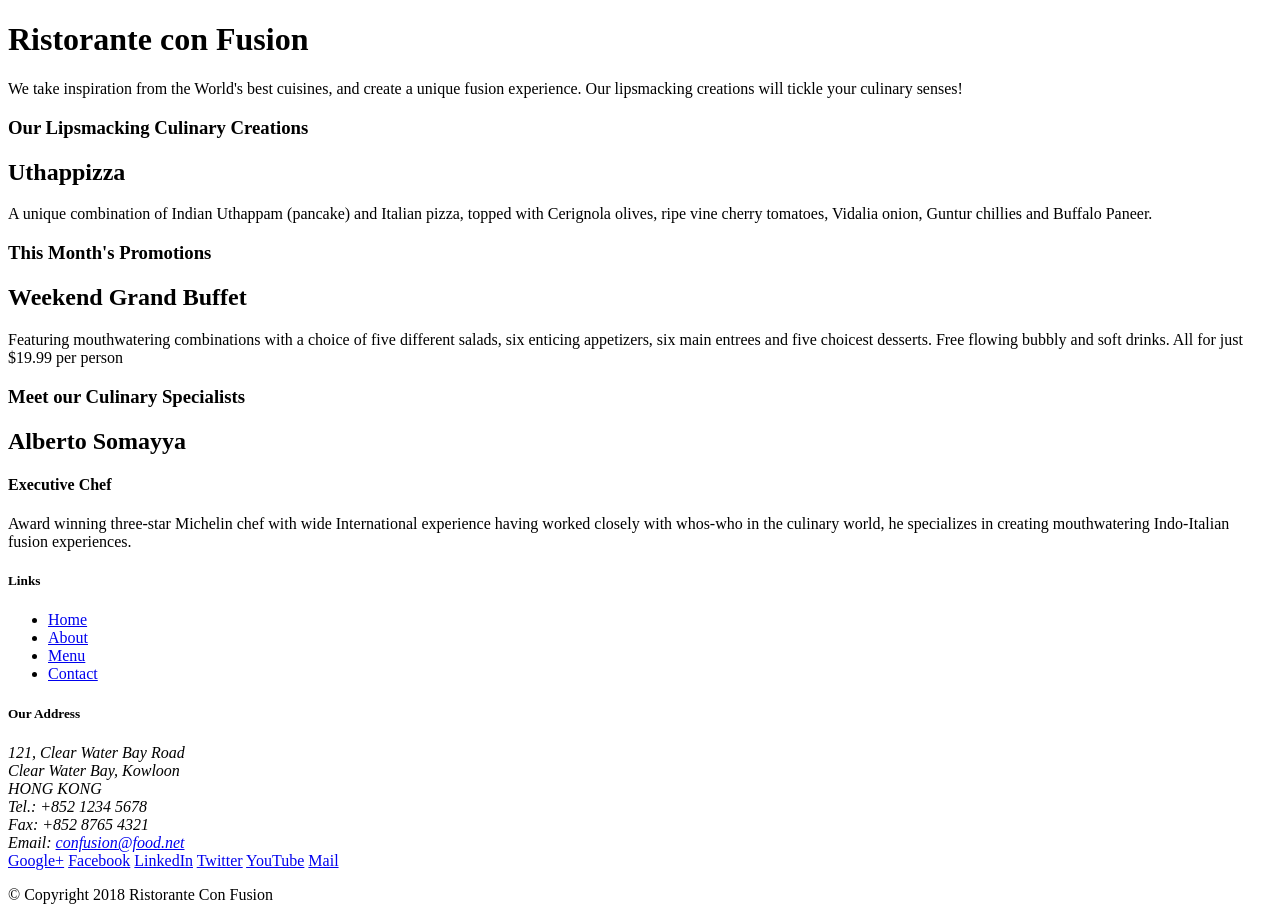
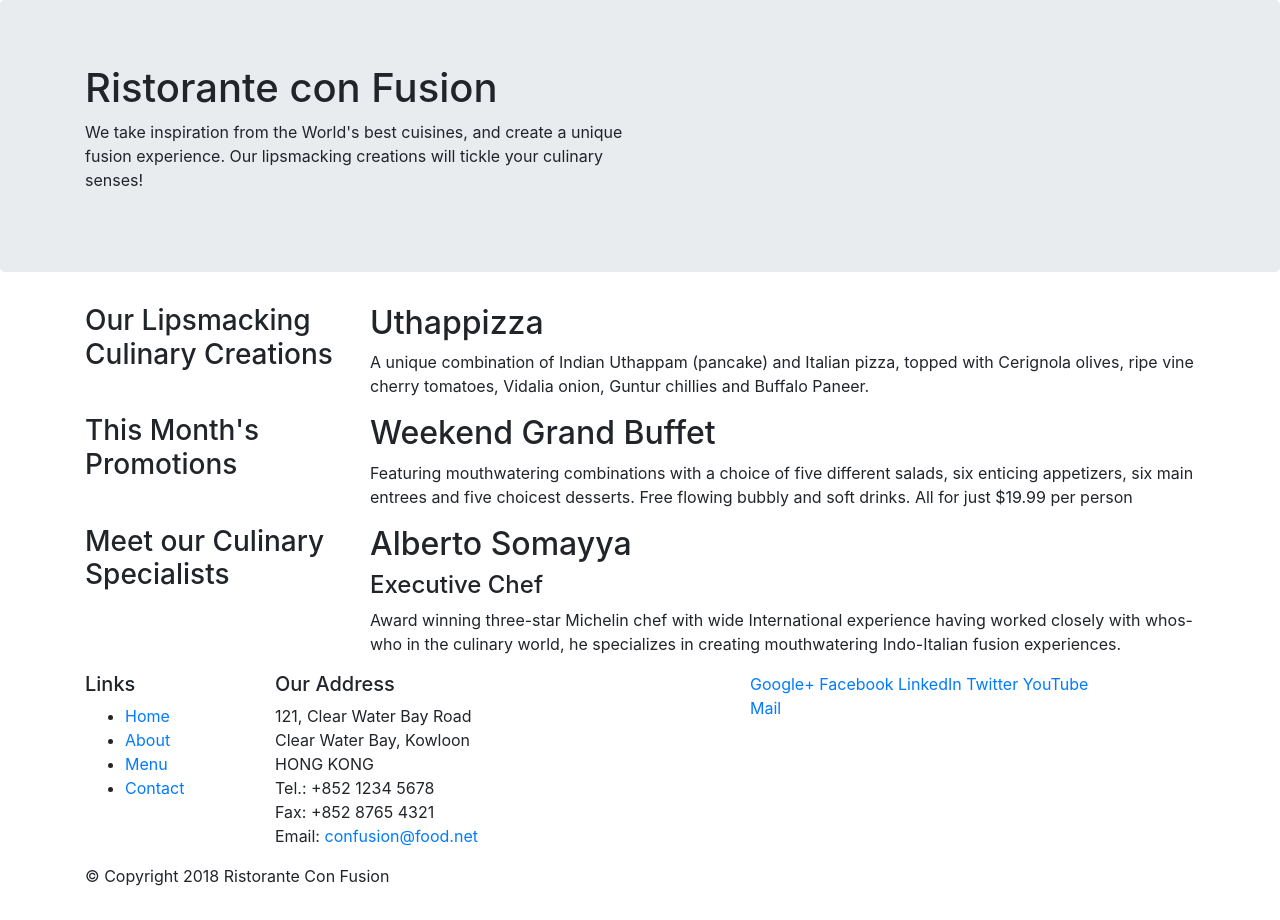
Before and after one commit to vasilykom/conFusion, a website: page index.html in a window 1280 px wide. Drawn offline with nearby package versions, Linux system fonts and the light colour scheme.

Commit message:
Bootstrap grid part 1

```diff
--- a/index.html
+++ b/index.html
@@ -1,52 +1,59 @@
 <!DOCTYPE html>
 <html lang="en">
+<!-- Required meta tags always come first -->
 
 <head>
+    <meta charset="utf-8">
+    <meta name="viewport" content="width=device-width, initial-scale=1, shrink-to-fit=no">
+    <meta http-equiv="x-ua-compatible" content="ie=edge">
+
+    <!-- Bootstrap CSS -->
+    <link rel="stylesheet" href="node_modules/bootstrap/dist/css/bootstrap.min.css">
     <title>Ristorante Con Fusion</title>
 </head>
 
 <body>
 
-    <header>
-        <div>
-            <div>
-                <div>
+    <header class="jumbotron">
+        <div class="container">
+            <div class="row">
+                <div class="col-12 col-sm-6">
                     <h1>Ristorante con Fusion</h1>
                     <p>We take inspiration from the World's best cuisines, and create a unique fusion experience. Our lipsmacking creations will tickle your culinary senses!</p>
                 </div>
-                <div>
+                <div class="col-12 col-sm">
                 </div>
             </div>
         </div>
     </header>
 
-    <div>
-        <div>
-            <div>
+    <div class="container">
+        <div class="row">
+            <div class="col-12 col-sm-4 col-md-3">
                 <h3>Our Lipsmacking Culinary Creations</h3>
             </div>
-            <div>
+            <div class="col col-sm col-md">
                 <h2>Uthappizza</h2>
                 <p>A unique combination of Indian Uthappam (pancake) and Italian pizza, topped with Cerignola olives, ripe vine cherry tomatoes, Vidalia onion, Guntur chillies and Buffalo Paneer.</p>
             </div>
         </div>
 
 
-        <div>
-            <div>
+        <div class="row">
+            <div class="col-12 col-sm-4 col-md-3">
                 <h3>This Month's Promotions</h3>
             </div>
-            <div>
+            <div class="col col-sm col-md">
                 <h2>Weekend Grand Buffet</h2>
                 <p>Featuring mouthwatering combinations with a choice of five different salads, six enticing appetizers, six main entrees and five choicest desserts. Free flowing bubbly and soft drinks. All for just $19.99 per person </p>
             </div>
         </div>
 
-        <div>
-            <div>
+        <div class="row">
+            <div class="col-12 col-sm-4 col-md-3">
                 <h3>Meet our Culinary Specialists</h3>
             </div>
-            <div>
+            <div class="col col-sm col-md">
                 <h2>Alberto Somayya</h2>
                 <h4>Executive Chef</h4>
                 <p>Award winning three-star Michelin chef with wide International experience having worked closely with whos-who in the culinary world, he specializes in creating mouthwatering Indo-Italian fusion experiences. </p>
@@ -55,18 +62,18 @@
     </div>
 
     <footer>
-        <div>
-            <div>
-                <div>
+        <div class="container">
+            <div class="row">
+                <div class="col-4 col-sm-2">
                     <h5>Links</h5>
-                    <ul>
+                    <ul class="div class="col-4 offset-1 col-sm-2">
                         <li><a href="#">Home</a></li>
                         <li><a href="#">About</a></li>
                         <li><a href="#">Menu</a></li>
                         <li><a href="#">Contact</a></li>
                     </ul>
                 </div>
-                <div>
+                <div class="col-7 col-sm-5">
                     <h5>Our Address</h5>
                     <address>
 		              121, Clear Water Bay Road<br>
@@ -77,7 +84,7 @@
 		              Email: <a href="mailto:confusion@food.net">confusion@food.net</a>
 		           </address>
                 </div>
-                <div>
+                <div class="col-12 col-sm-4">
                     <div>
                         <a href="http://google.com/+">Google+</a>
                         <a href="http://www.facebook.com/profile.php?id=">Facebook</a>
@@ -88,14 +95,18 @@
                     </div>
                 </div>
            </div>
-           <div>
-                <div>
+           <div class="row">
+                <div class="col-auto">
                     <p>© Copyright 2018 Ristorante Con Fusion</p>
                 </div>
            </div>
         </div>
     </footer>
 
+    <!-- jQuery first, then Popper.js, then Bootstrap JS. -->
+    <script src="node_modules/jquery/dist/jquery.slim.min.js"></script>
+    <script src="node_modules/popper.js/dist/umd/popper.min.js"></script>
+    <script src="node_modules/bootstrap/dist/js/bootstrap.min.js"></script>
 </body>
 
 </html>
--- a/package.json
+++ b/package.json
@@ -12,5 +12,10 @@
   "license": "ISC",
   "devDependencies": {
     "lite-server": "^2.3.0"
+  },
+  "dependencies": {
+    "bootstrap": "^4.0.0",
+    "jquery": "^3.3.1",
+    "popper.js": "^1.12.9"
   }
 }
```
Also changed, not shown: 1 other file.
